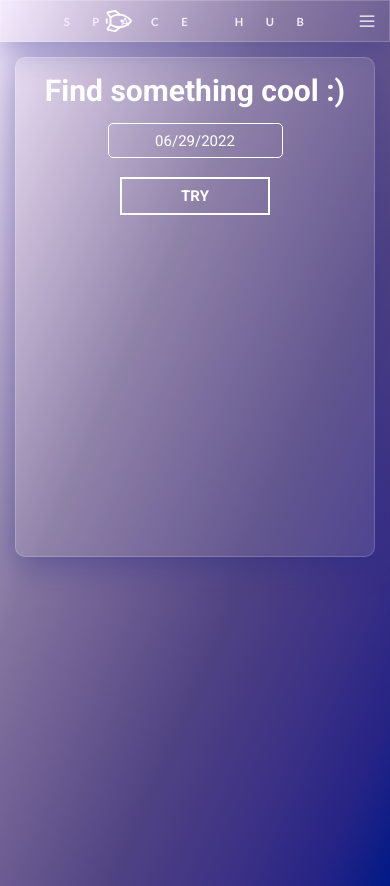
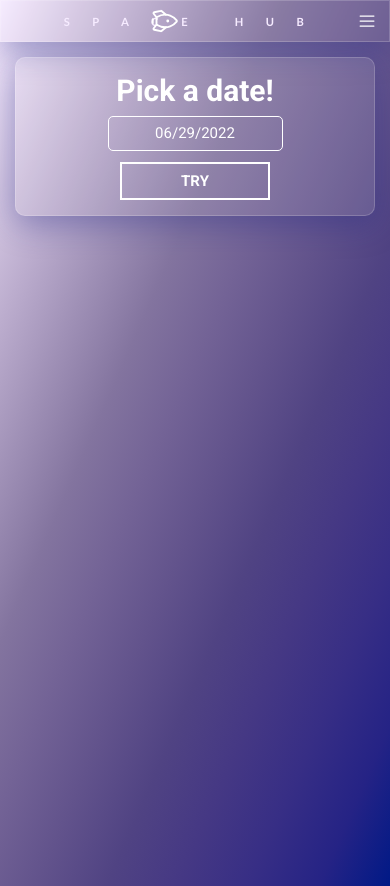
Before and after one commit to pedrofrxncx/space-hub, a React (Vite) app: page /astronomy-pics in a window 390 px wide. Built offline with nearby package versions, Linux system fonts and the light colour scheme.

Commit message:
fix: responsiveness fixes

```diff
--- a/src/pages/AstronomyPic/index.tsx
+++ b/src/pages/AstronomyPic/index.tsx
@@ -14,13 +14,18 @@ export default function AstronomyPic() {
     alt: ''
   })
   const [show, setShow] = useState(false)
+  const [showModal, setShowModal] = useState(true)
 
   let date = startDate.toISOString().split('T')[0]
 
   async function fetchInfoByDate(){
-    const res = await axios.get(`https://api.nasa.gov/planetary/apod?api_key=0SfOrnfS9sHPJRc6JaOfCmtkPri2sczTifeaF3FT&date=${date}`)
+    try {
+      const res = await axios.get(`https://api.nasa.gov/planetary/apod?api_key=0SfOrnfS9sHPJRc6JaOfCmtkPri2sczTifeaF3FT&date=${date}`)
     let data = res.data
     return data
+    } catch (error) {
+      alert('You must pick a past date.')
+    }
   }
 
   async function requireData() {
@@ -34,13 +39,22 @@ export default function AstronomyPic() {
     setShow(true)
   }
 
+  async function handleDate() {
+    // console.log('oi')
+
+    const data = await fetchInfoByDate()
+    console.log(data)
+  }
+
+
+
   return (
     <>
       <Header />
 
       <div className={styles.content__wrapper}>
         <div className={styles.menu}>
-          <h1>Find something cool :)</h1>
+          <h1>Pick a date!</h1>
 
               <DatePicker className={styles.date}  selected={startDate} onChange={(date:Date) => setStartDate(date)} />
 
--- a/src/pages/AstronomyPic/styles.module.scss
+++ b/src/pages/AstronomyPic/styles.module.scss
@@ -4,7 +4,7 @@
 
   display: grid;
   grid-template-columns: 360px 1fr;
-  gap: 3rem;
+  gap: 1rem;
 
   @media (max-width: 768px) {
     grid-template-columns: 1fr;
@@ -19,16 +19,20 @@
     border-radius: 10px;
     border: 1px solid rgba(255, 255, 255, 0.18);
 
-    max-height: 500px;
+    // max-height: 500px;
+    height: fit-content;
+    width: fit-content;
     display: flex;
     gap: 1rem;
     flex-direction: column;
     align-items: center;
     text-align: center;
-    padding: 1rem 0;
+    padding: 1rem 2rem;
 
     @media (max-width: 767px) {
       margin-top: 1rem;
+      width: 100%;
+      gap: 0.5rem;
     }
   }
 }
@@ -51,15 +55,13 @@
   text-align: center;
   gap: 1rem;
 
-  // padding: 1rem;
-
   @media (max-width: 767px) {
     flex-direction: column-reverse;
   }
 
   p {
     height: 20%;
-    padding: 1rem;
+    padding: 0 0.75rem;
   }
 
   .img__container {
@@ -70,6 +72,7 @@
     img {
       border-radius: 16px;
       height: 100%;
+      width: 100%;
     }
   }
 
--- a/src/pages/Home/styles.module.scss
+++ b/src/pages/Home/styles.module.scss
@@ -1,5 +1,5 @@
 * {
-  overflow: hidden;
+  overflow-x: hidden;
 }
 
 .body {
@@ -29,7 +29,7 @@
   padding: 1rem 2rem;
 
   @media (max-width: 768px) {
-    height: 40%;
+    height: fit-content;
   }
 
   h1 {
@@ -62,7 +62,7 @@
     justify-content: center;
     height: 100%;
     align-items: center;
-    padding: 1rem 0;
+    padding-top: 1rem;
 
     li {
       display: flex;
@@ -107,8 +107,12 @@
     animation: launch 2s ease-out;
 
     @media (max-width: 768px) {
-      max-height: 400px;
+      max-height: 260px;
     }
+  }
+
+  @media (max-width: 768px) {
+    height: fit-content;
   }
 }
 
@@ -116,6 +120,10 @@
   border: 1px solid var(--white);
   padding: 1rem 3.5rem;
   cursor: pointer;
+
+  @media (max-width: 768px) {
+    padding: 0.75rem 3.5rem;
+  }
 }
 
 .down {
@@ -153,6 +161,11 @@
     animation: hide_2 5s;
     animation-fill-mode: forwards;
     animation-delay: 1.2s;
+    // transform: translateX(100%);
+    // transition: 1s ease-in;
+    // animation: hide_2 2s;
+    // animation-fill-mode: forwards;
+    // animation-delay: 1;
   }
 }
 
@@ -182,7 +195,8 @@
     transform: translateX(0%);
   }
   100% {
-    transform: translateY(300px);
+    height: 100%;
+    transform: translateY(100px);
   }
 }
 
```
